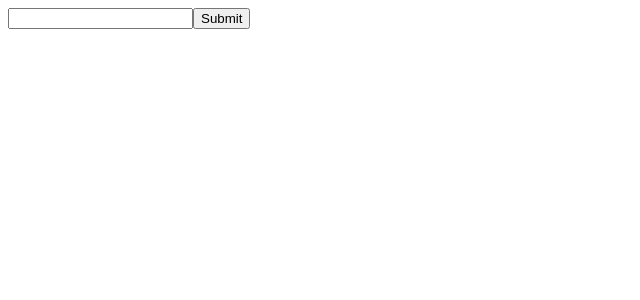
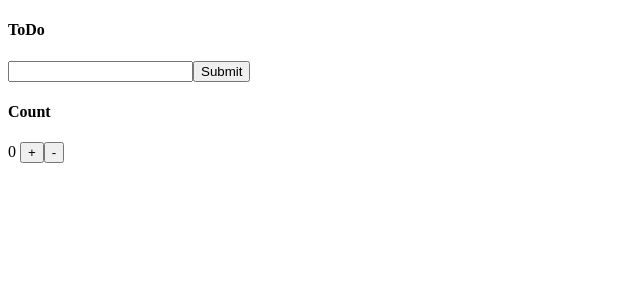
Before and after one commit to cc-Tanaka/vue-practice, a Vue app: page / in a window 1280 px wide. Shown: the top 300 px of the page, without its empty margins (0-640 px from the left). Built offline with nearby package versions, Linux system fonts and the light colour scheme.

Commit message:
Vuexを使ってみる

```diff
--- a/package.json
+++ b/package.json
@@ -9,7 +9,8 @@
   },
   "dependencies": {
     "core-js": "^3.6.5",
-    "vue": "^2.6.11"
+    "vue": "^2.6.11",
+    "vuex": "^3.6.0"
   },
   "devDependencies": {
     "@vue/cli-plugin-babel": "~4.5.0",
--- a/src/App.vue
+++ b/src/App.vue
@@ -1,5 +1,6 @@
 <template>
   <div>
+    <h4>{{ $store.state.message }}</h4>
     <!-- preventでpostする事を防ぐ -->
     <form v-on:submit.prevent="sendTodo">
       <input v-model="todo">
@@ -16,6 +17,12 @@
         </span>
       </li>
     </ul>
+    <div>
+      <h4>Count</h4>
+      {{ count }}
+      <button @click="increment">+</button>
+      <button @click="decrement">-</button>
+    </div>
   </div>
 </template>
 
@@ -42,6 +49,17 @@ export default {
       } else {
         item.status = 'done'
       }
+    },
+    increment() {
+      this.$store.dispatch('increment')
+    },
+    decrement() {
+      this.$store.dispatch('decrement')
+    }
+  },
+  computed: {
+    count () {
+      return this.$store.state.count
     }
   }
 }
--- a/src/main.js
+++ b/src/main.js
@@ -1,8 +1,10 @@
 import Vue from 'vue'
 import App from './App.vue'
+import store from './store/index.js'
 
 Vue.config.productionTip = false
 
 new Vue({
+  store,
   render: h => h(App),
 }).$mount('#app')
--- /dev/null
+++ b/src/store/index.js
@@ -0,0 +1,30 @@
+"use strict"
+
+import Vue from 'vue'
+import Vuex from 'vuex'
+
+Vue.use(Vuex)
+
+const store = new Vuex.Store({
+  state: {
+    message: 'ToDo',
+    count: 0
+  },
+  mutations: {
+    increment (state) {
+      state.count ++
+    },
+    decrement (state) {
+      state.count--
+    }
+  },
+  actions: {
+    increment (context) {
+      context.commit('increment')
+    },
+    decrement (context) {
+      context.commit('decrement')
+    }
+  }
+})
+export default store;
```
Also changed, not shown: 1 other file (tests, documents, lock files or other folders).
